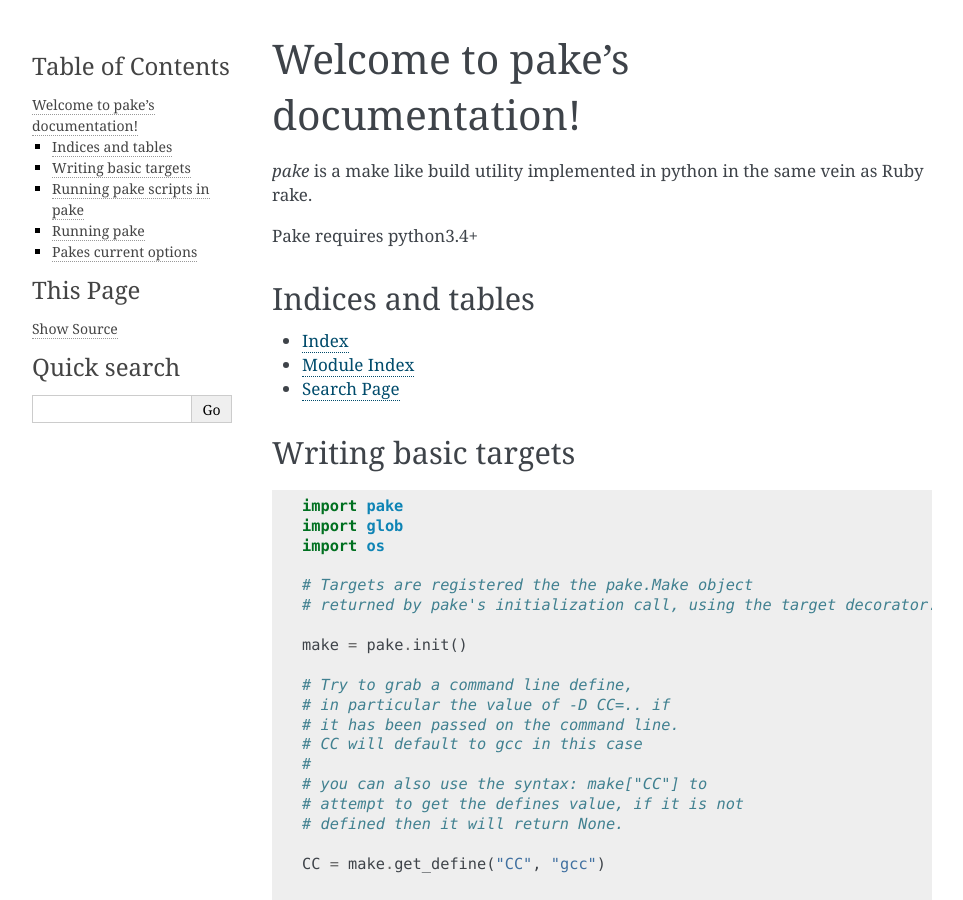
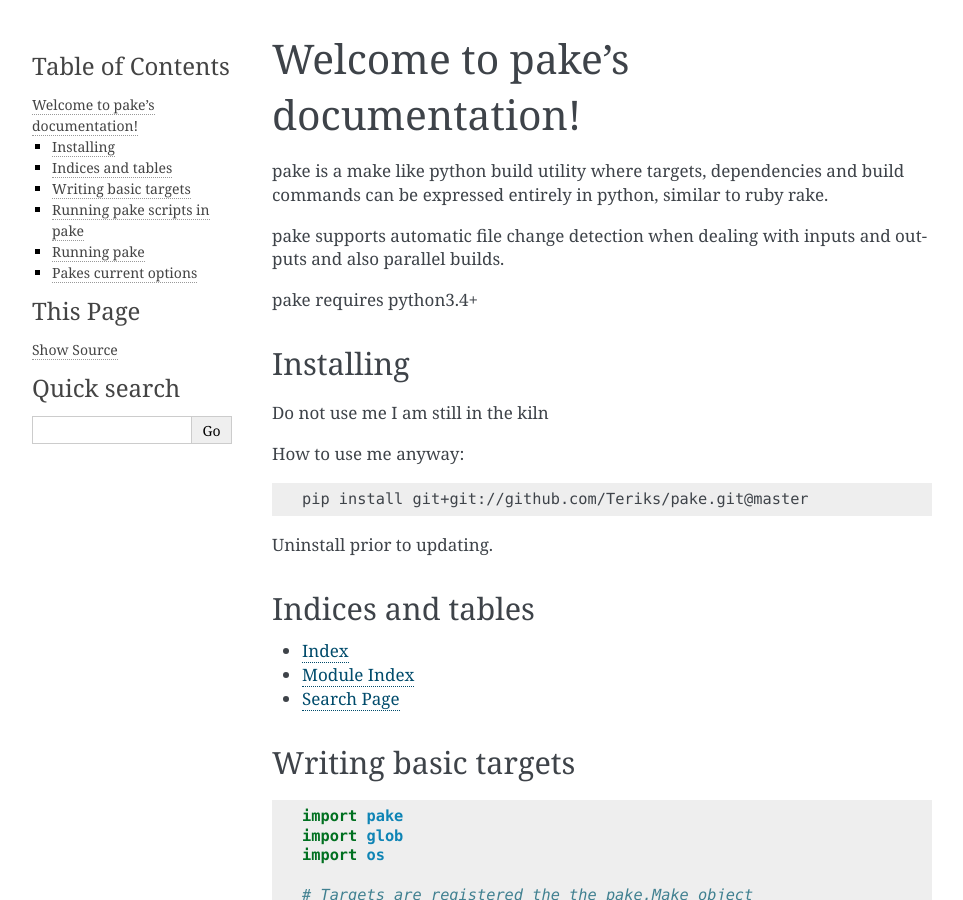
Before and after one commit to Teriks/pake, a Sphinx documentation site: the page built from docs/index.rst, in a window 1280 px wide and 900 px high. Shown: the whole window, without its empty margins (148-1111 px from the left). Built offline with Sphinx 7.4.7, drawn with Linux system fonts in a browser that asks for light colours.

Commit message:
Add installation section to docs

```diff
--- a/docs/index.rst
+++ b/docs/index.rst
@@ -10,9 +10,27 @@
 Welcome to pake's documentation!
 ================================
 
-*pake* is a make like build utility implemented in python in the same vein as Ruby rake.
+pake is a make like python build utility where targets, dependencies and build commands
+can be expressed entirely in python, similar to ruby rake.
 
-Pake requires python3.4+
+pake supports automatic file change detection when dealing with inputs and outputs and also
+parallel builds.
+
+pake requires python3.4+
+
+
+Installing
+----------
+
+Do not use me I am still in the kiln
+
+How to use me anyway:
+
+.. code-block:: bash
+
+    pip install git+git://github.com/Teriks/pake.git@master
+
+Uninstall prior to updating.
 
 
 Indices and tables
```
Also changed, not shown: README.md (+3 -1 lines).
